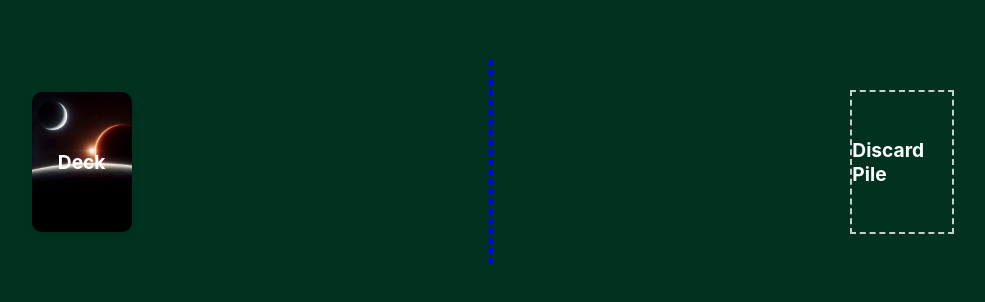
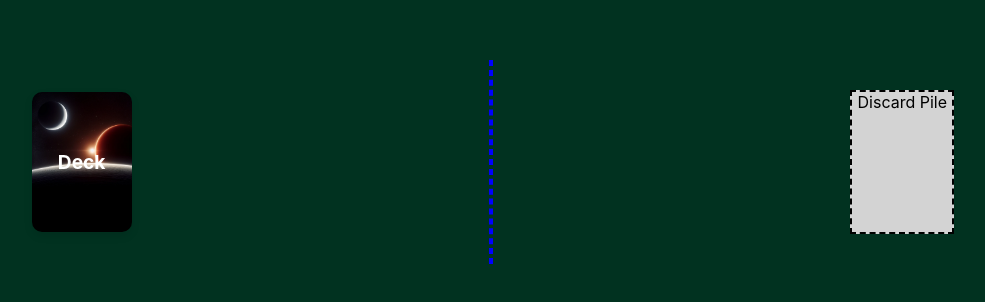
Before and after one commit to dallingordon/SouthernRealms, a React (Create React App) app in the folder client/: page / in a window 1280 px wide. Shown: the part 238-540 px from the top of the page, without its empty margins (147-1132 px from the left). Built offline with nearby package versions, Linux system fonts and the light colour scheme.

Commit message:
drops to discard

```diff
--- a/client/src/App.js
+++ b/client/src/App.js
@@ -21,7 +21,10 @@ function App() {
       setHand([...hand, newCard]);
     }
   };
-
+  const handleDrop = (item) => {
+    setDiscard([...discard, item.id]);
+    setHand(hand.filter(card => card !== item.id));
+  };
   return (
     <DndProvider backend={HTML5Backend}>
       <div className="App">
@@ -30,7 +33,7 @@ function App() {
           <PlayArea />
           <Hand cards={hand} />
         </div>
-        <DiscardPile cards={discard} />
+        <DiscardPile cards={discard} onDrop={handleDrop} />
       </div>
     </DndProvider>
   );
--- a/client/src/components/DiscardPile.js
+++ b/client/src/components/DiscardPile.js
@@ -1,14 +1,23 @@
 import React from 'react';
+import { useDrop } from 'react-dnd';
 
-function DiscardPile({ cards }) {
+function DiscardPile({ cards, onDrop }) {
+  const [{ isOver }, drop] = useDrop({
+    accept: 'card',  // This should match the type you set in useDrag
+    drop: (item) => onDrop(item),
+    collect: monitor => ({
+      isOver: !!monitor.isOver(),
+    }),
+  });
+
   return (
-    <div className="discard" style={{ width: '100px', height: '140px' }}>
-      {cards.length > 0 ? cards.map((card, index) => (
-        <div key={index} className="card" style={{ backgroundColor: 'transparent' }}>Card</div>
-      )) : 'Discard Pile'}
+    <div ref={drop} style={{ width: '100px', height: '140px', backgroundColor: 'lightgray', border: isOver ? '3px solid green' : '2px dashed black', textAlign: 'center', position: 'relative' }}>
+      {cards.length > 0 && cards.map((card, index) => (
+        <div key={index} className="card" style={{ backgroundColor: 'transparent', position: 'absolute', top: 0 }}>Card</div>
+      ))}
+      {cards.length === 0 && 'Discard Pile'}
     </div>
   );
 }
 
-
 export default DiscardPile;
```
